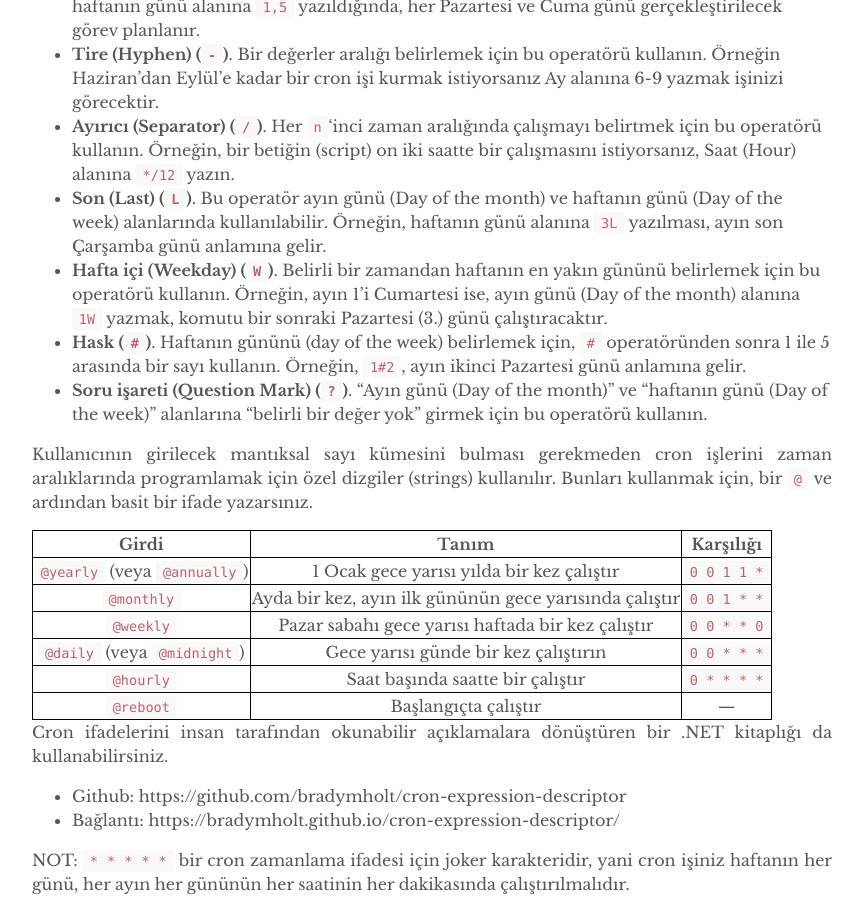
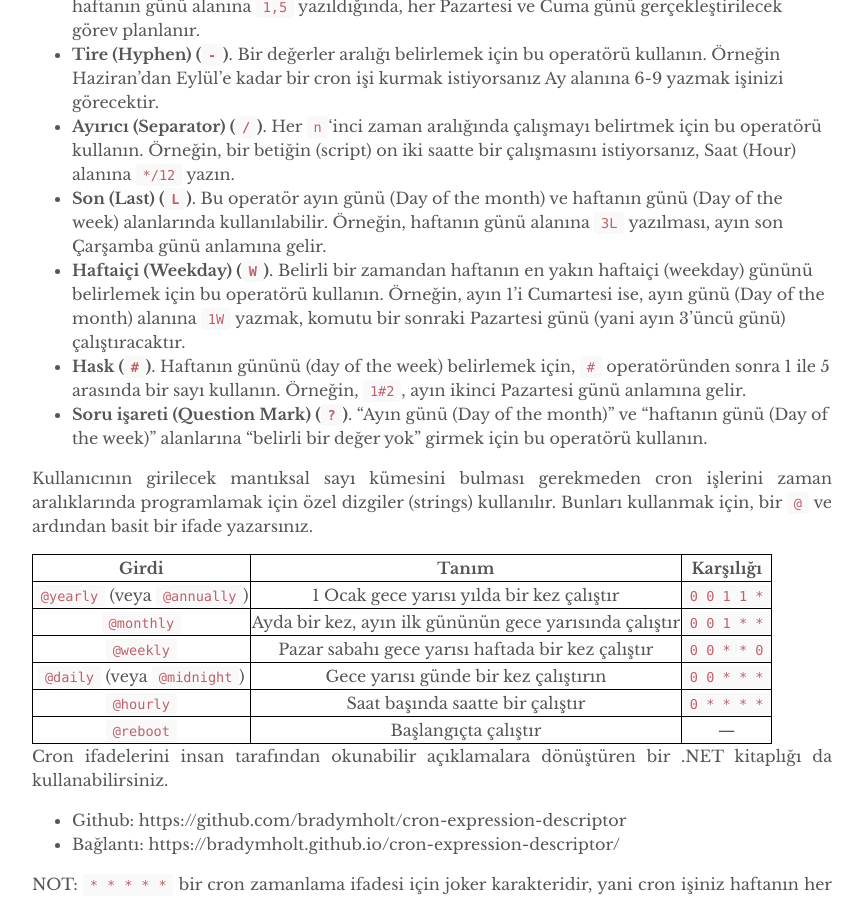
Before and after one commit to mmuratarat/turkish, a Jekyll site: the page built from _posts/2023-03-12-cron_expression.md, in a window 1280 px wide and 900 px high, scrolled down 1771 px. Shown: the whole window, without its empty margins (208-1071 px from the left). Built offline with Jekyll 4.4.1, drawn with Linux system fonts in a browser that asks for light colours; nearby versions of some CDN libraries; comment, search, counter and statistics services are not loaded.

Commit message:
Update 2023-03-12-cron_expression.md

```diff
--- a/_posts/2023-03-12-cron_expression.md
+++ b/_posts/2023-03-12-cron_expression.md
@@ -50,7 +50,7 @@ Cron komutunuz için doğru zamanı ayarlamak için, cron iş operatörleri hakk
 * **Tire (Hyphen) (`-`)**. Bir değerler aralığı belirlemek için bu operatörü kullanın. Örneğin Haziran'dan Eylül'e kadar bir cron işi kurmak istiyorsanız Ay alanına 6-9 yazmak işinizi görecektir.
 * **Ayırıcı (Separator) (`/`)**. Her `n`'inci zaman aralığında çalışmayı belirtmek için bu operatörü kullanın. Örneğin, bir betiğin (script) on iki saatte bir çalışmasını istiyorsanız, Saat (Hour) alanına `*/12` yazın.
 * **Son (Last) (`L`)**. Bu operatör ayın günü (Day of the month) ve haftanın günü (Day of the week) alanlarında kullanılabilir. Örneğin, haftanın günü alanına `3L` yazılması, ayın son Çarşamba günü anlamına gelir.
-* **Hafta içi (Weekday) (`W`)**. Belirli bir zamandan haftanın en yakın gününü belirlemek için bu operatörü kullanın. Örneğin, ayın 1'i Cumartesi ise, ayın günü (Day of the month) alanına `1W` yazmak, komutu bir sonraki Pazartesi (3.) günü çalıştıracaktır.
+* **Haftaiçi (Weekday) (`W`)**. Belirli bir zamandan haftanın en yakın haftaiçi (weekday) gününü belirlemek için bu operatörü kullanın. Örneğin, ayın 1'i Cumartesi ise, ayın günü (Day of the month) alanına `1W` yazmak, komutu bir sonraki Pazartesi günü (yani ayın 3'üncü günü) çalıştıracaktır.
 * **Hask (`#`)**. Haftanın gününü (day of the week) belirlemek için, `#` operatöründen sonra 1 ile 5 arasında bir sayı kullanın. Örneğin, `1#2`, ayın ikinci Pazartesi günü anlamına gelir.
 * **Soru işareti (Question Mark) (`?`)**. "Ayın günü (Day of the month)" ve "haftanın günü (Day of the week)" alanlarına "belirli bir değer yok" girmek için bu operatörü kullanın.
 
```
